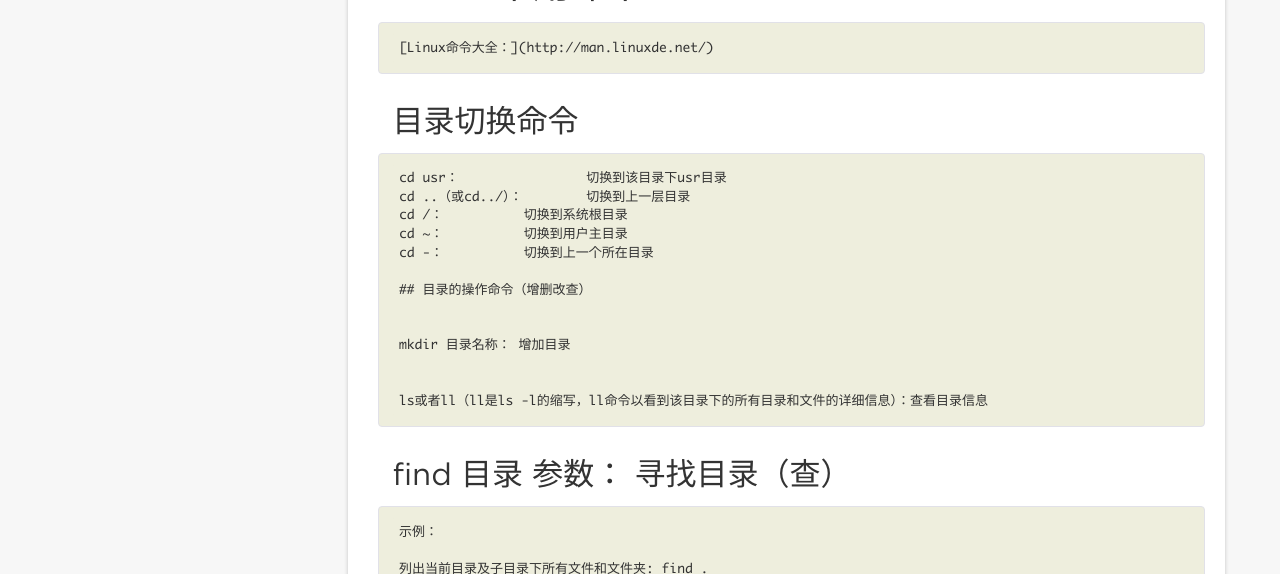
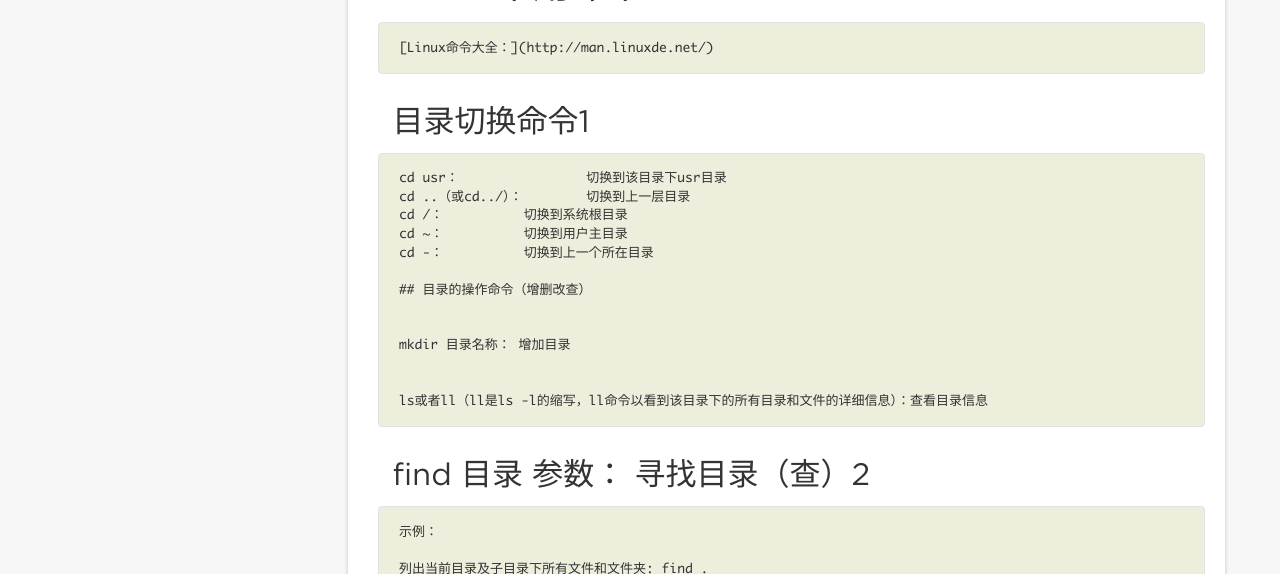
Before and after one commit to liusha529/liusha.github.com, a Jekyll site: the page built from _posts/note/2018-07-08-linux-common-commands.md, in a window 1280 px wide and 1400 px high. Shown: the part 509-1083 px from the top of the window. Built offline with Jekyll 4.4.1, drawn with Linux system fonts in a browser that asks for light colours; nearby versions of some CDN libraries; comment, search, counter and statistics services are not loaded.

Commit message:
Update 2018-07-08-linux-common-commands.md

```diff
--- a/_posts/note/2018-07-08-linux-common-commands.md
+++ b/_posts/note/2018-07-08-linux-common-commands.md
@@ -16,7 +16,7 @@ tag: 笔记
 
     [Linux命令大全：](http://man.linuxde.net/)
 
-## 目录切换命令
+## 目录切换命令1
 
     cd usr：		切换到该目录下usr目录
     cd ..（或cd../）：	切换到上一层目录
@@ -33,7 +33,7 @@ tag: 笔记
     ls或者ll（ll是ls -l的缩写，ll命令以看到该目录下的所有目录和文件的详细信息）：查看目录信息
 
 
-## find 目录 参数： 寻找目录（查）
+## find 目录 参数： 寻找目录（查）2
     示例：
 
     列出当前目录及子目录下所有文件和文件夹: find .
```
